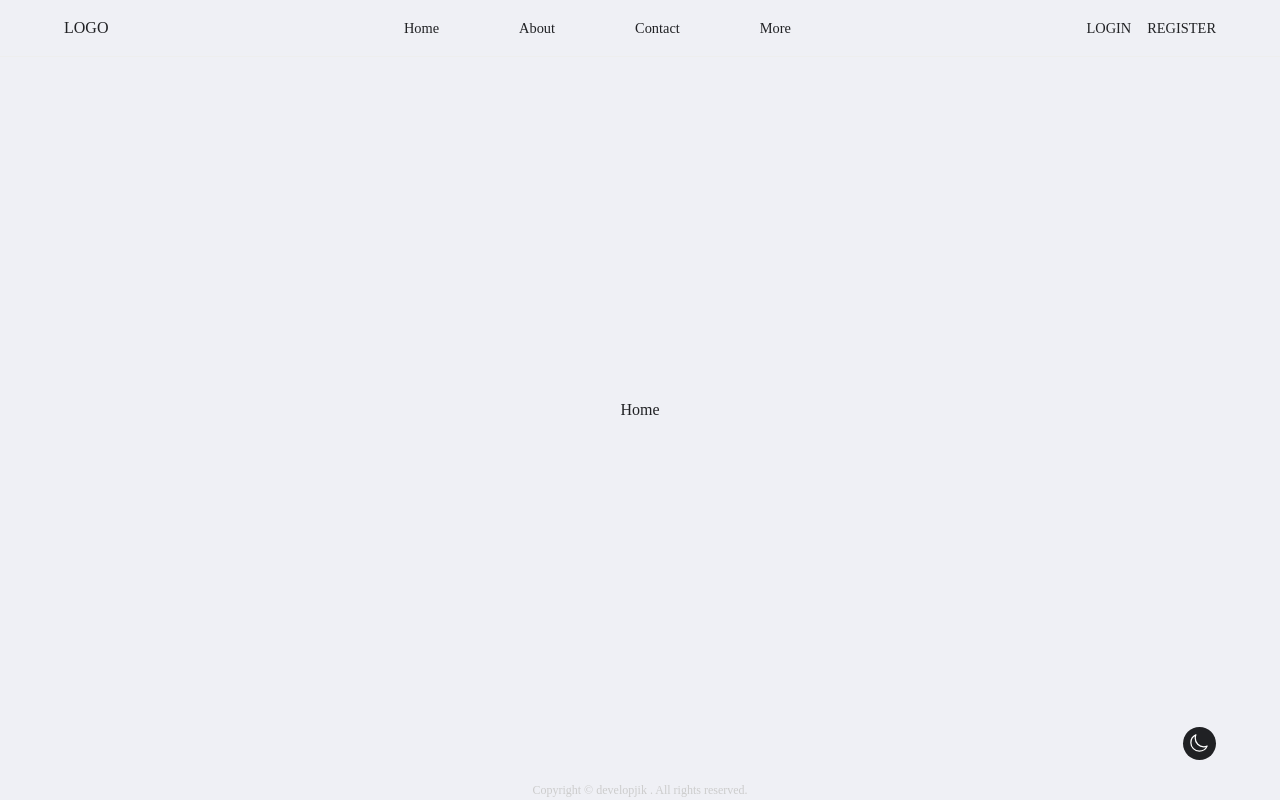
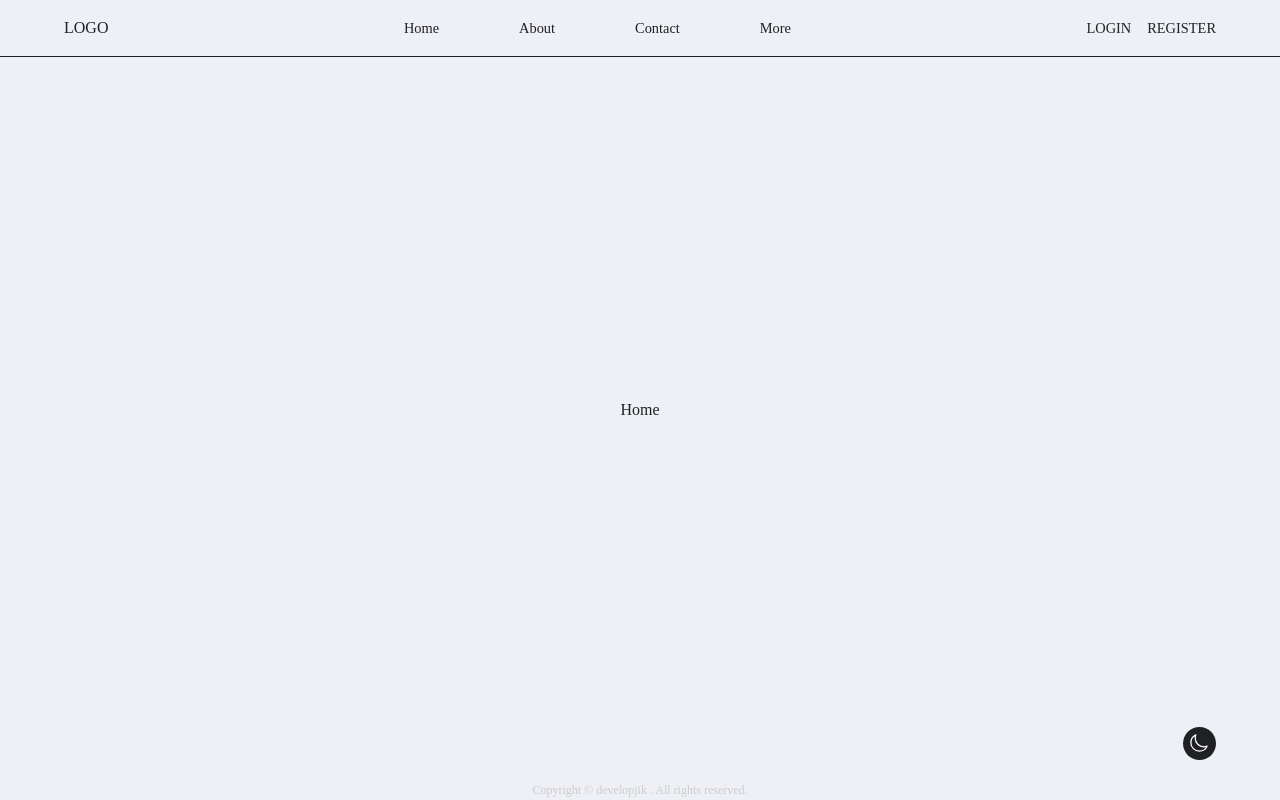
Before and after one commit to developjik/React_Boilerplate_2022, a React (Create React App) app: page / in a window 1280 px wide. Built offline with nearby package versions, Linux system fonts and the light colour scheme.

Commit message:
refactor: Navigation border=bottom 수정

```diff
--- a/src/components/Navigation/index.tsx
+++ b/src/components/Navigation/index.tsx
@@ -5,6 +5,7 @@ import { useMediaQuery } from 'usehooks-ts';
 
 import styled from 'styled-components';
 import { StyledLink } from 'common/style';
+import { ThemeInterface } from 'common/interface';
 
 import TabletNavigation from 'components/Navigation/TabletNavigation';
 import DesktopNavigation from 'components/Navigation/DesktopNavigation';
@@ -16,7 +17,8 @@ const Navbar = styled.nav`
   display: flex;
   justify-content: space-between;
   align-items: center;
-  border-bottom: 1px solid #eee;
+  border-bottom: 1px solid
+    ${({ theme }: { theme: ThemeInterface }) => theme.text};
 `;
 
 const Logo = styled.div``;
```
